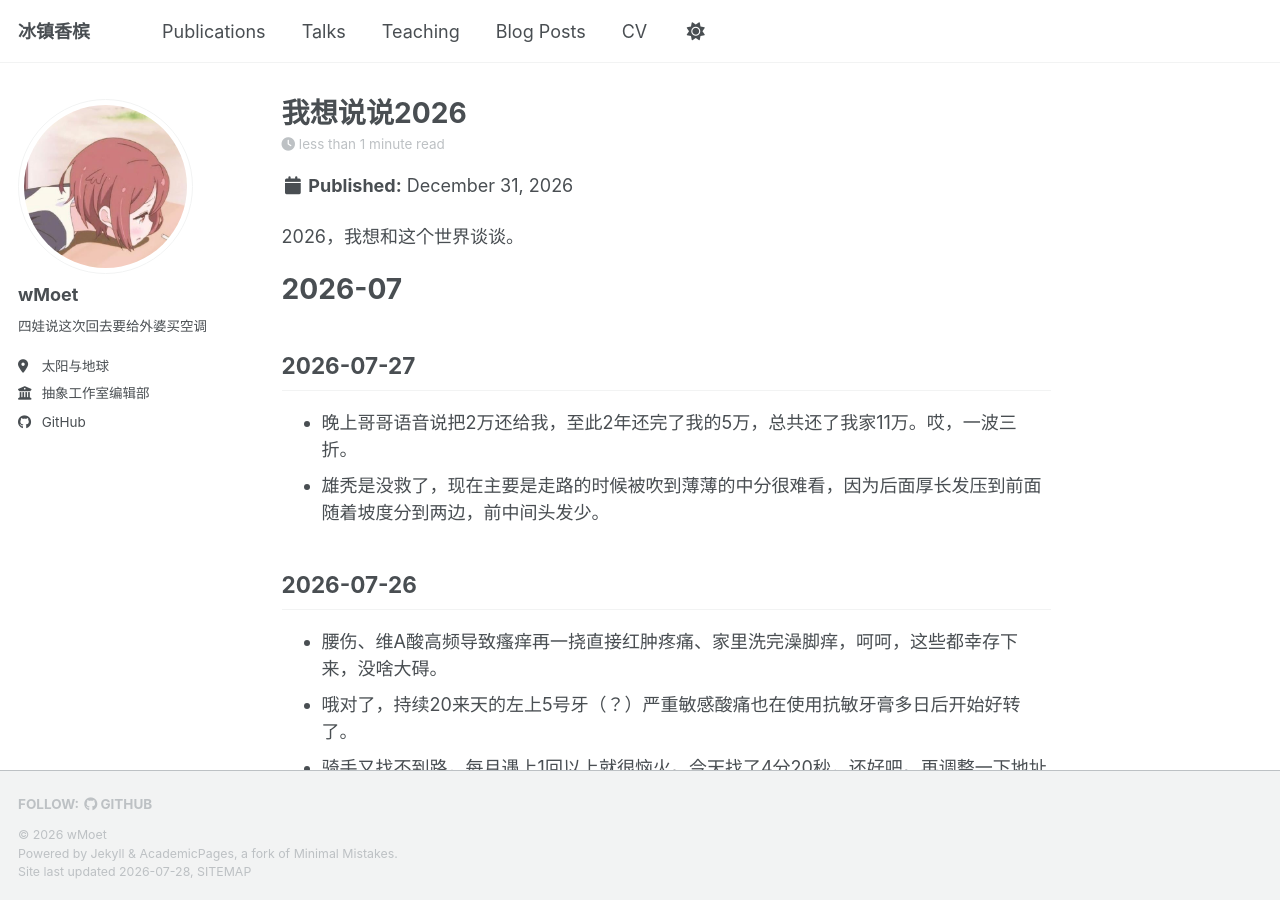
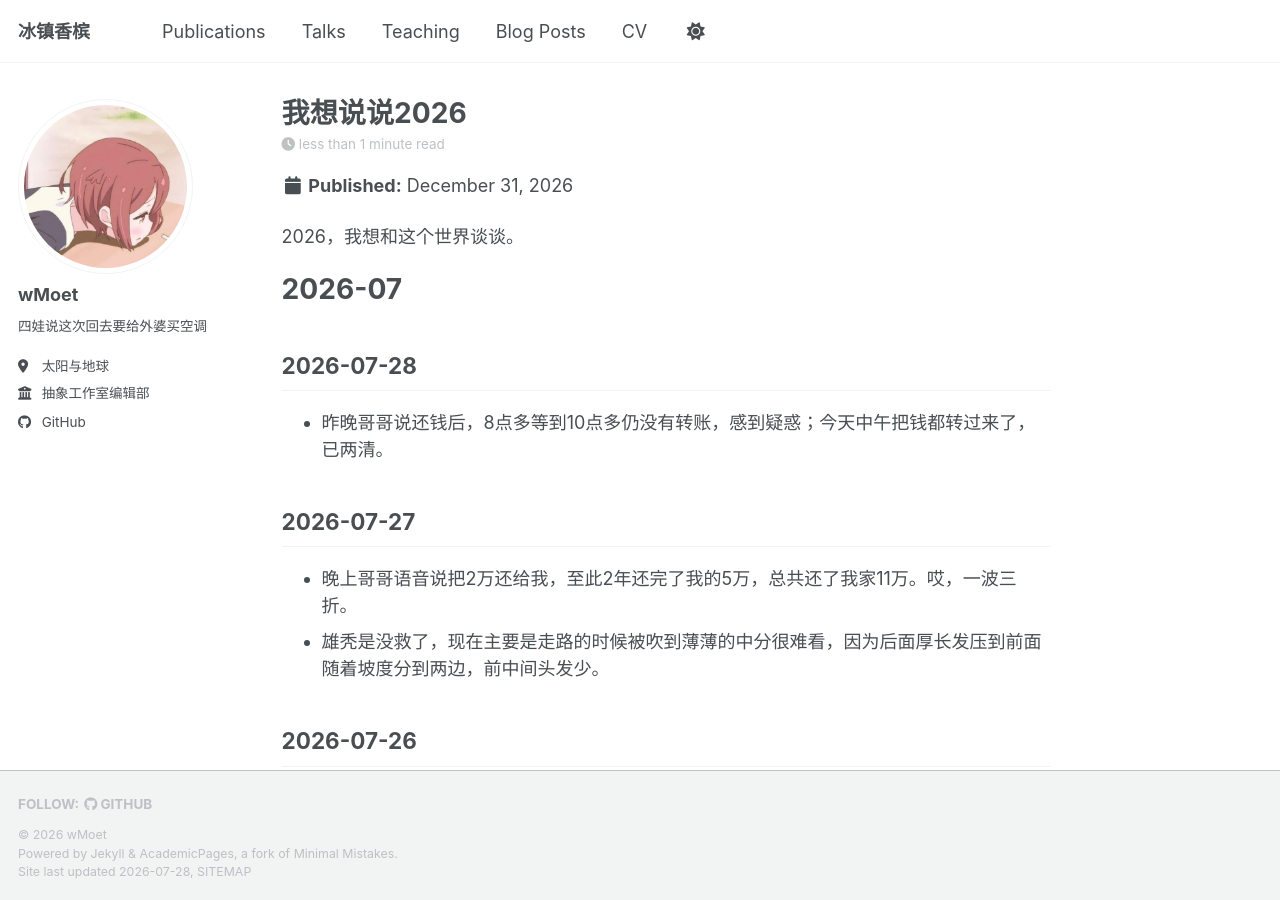
Before and after one commit to wMoet/wMoet.github.io, a Jekyll site: the page built from _posts/2026-12-31-我想说说2026.md, in a window 1280 px wide and 900 px high. Built offline with Jekyll 4.4.1, drawn with Linux system fonts in a browser that asks for light colours; a script bundle is joined from its source files by our own code; library files that are not in the unit come from our copies.

Commit message:
Update 2026-12-31-我想说说2026.md

```diff
--- a/_posts/2026-12-31-我想说说2026.md
+++ b/_posts/2026-12-31-我想说说2026.md
@@ -8,6 +8,9 @@ tags:
 2026，我想和这个世界谈谈。
 
 # 2026-07
+## 2026-07-28
+- 昨晚哥哥说还钱后，8点多等到10点多仍没有转账，感到疑惑；今天中午把钱都转过来了，已两清。
+
 ## 2026-07-27
 - 晚上哥哥语音说把2万还给我，至此2年还完了我的5万，总共还了我家11万。哎，一波三折。
 - 雄秃是没救了，现在主要是走路的时候被吹到薄薄的中分很难看，因为后面厚长发压到前面随着坡度分到两边，前中间头发少。
```
